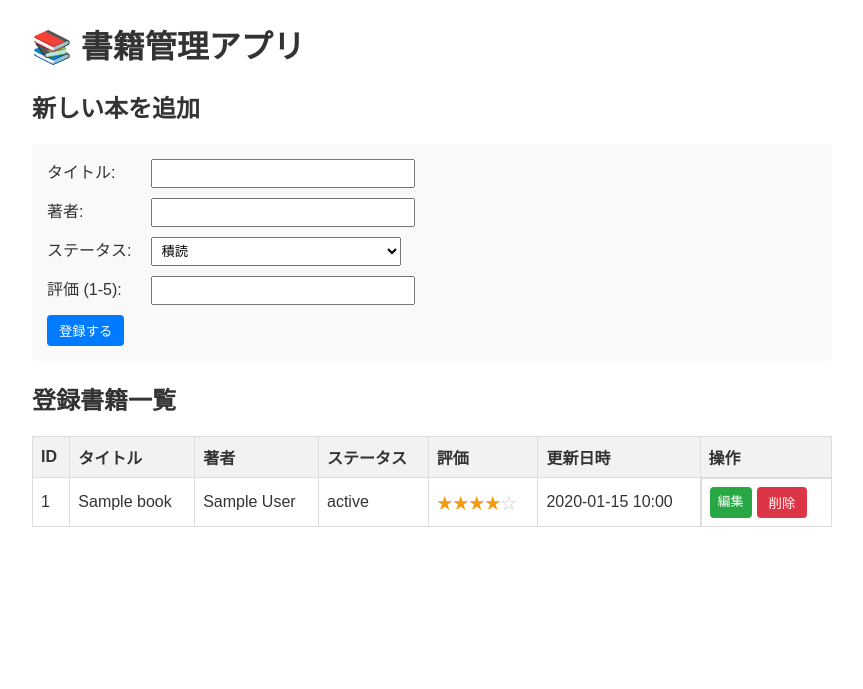
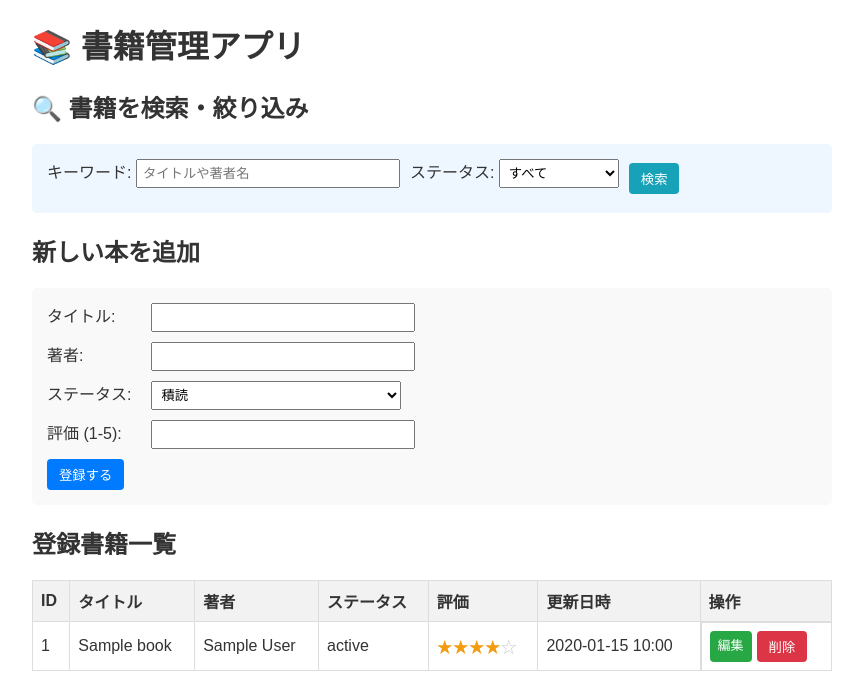
Before and after one commit to mysweetlatte201051/book-log-app, a Flask app: page / in a window 1280 px wide. Shown: the top 689 px of the page, without its empty margins (208-1071 px from the left). Run offline with Flask 3, Linux system fonts and the light colour scheme; a database or web service that is not in the repository returns one stand-in record (values such as "Sample title"); some libraries are stand-ins or nearby versions.

Commit message:
Feat: Add book search and filtering functionality

```diff
--- a/app.py
+++ b/app.py
@@ -16,13 +16,34 @@ def get_db_connection():
 
 @app.route("/")
 def index():
+    keyword = request.args.get("keyword", "").strip()
+    status = request.args.get("status", "").strip()
+
     conn = get_db_connection()
     cur = conn.cursor()
-    cur.execute("SELECT * FROM books ORDER BY id DESC;")
+
+    # 基本となる SQL クエリ
+    sql = "SELECT * FROM books WHERE 1=1"
+    params = []
+
+    # キーワード検索（タイトルまたは著者名にマッチ）
+    if keyword:
+        sql += " AND (title ILIKE %s OR author ILIKE %s)"
+        params.extend([f"%{keyword}%", f"%{keyword}%"])
+
+    # ステータス絞り込み
+    if status:
+        sql += " AND status = %s"
+        params.append(status)
+
+    sql += " ORDER BY id DESC;"
+
+    cur.execute(sql, params)
     books = cur.fetchall()
     cur.close()
     conn.close()
-    return render_template("index.html", books=books)
+
+    return render_template("index.html", books=books, keyword=keyword, status=status)
 
 @app.route("/add", methods=["POST"])
 def add_book():
--- a/templates/index.html
+++ b/templates/index.html
@@ -8,6 +8,27 @@
 </head>
 <body>
     <h1>📚 書籍管理アプリ</h1>
+
+    <h2>🔍 書籍を検索・絞り込み</h2>
+    <form action="/" method="GET" style="display: flex; gap: 10px; align-items: center; background: #eef7ff;">
+        <div>
+            <label for="search-keyword" style="width: auto;">キーワード:</label>
+            <input type="text" id="search-keyword" name="keyword" value="{{ keyword or '' }}" placeholder="タイトルや著者名">
+        </div>
+        <div>
+            <label for="search-status" style="width: auto;">ステータス:</label>
+            <select id="search-status" name="status" style="width: 120px;">
+                <option value="">すべて</option>
+                <option value="積読" {% if status == '積読' %}selected{% endif %}>積読</option>
+                <option value="読書中" {% if status == '読書中' %}selected{% endif %}>読書中</option>
+                <option value="読了" {% if status == '読了' %}selected{% endif %}>読了</option>
+            </select>
+        </div>
+        <button type="submit" style="background-color: #17a2b8;">検索</button>
+        {% if keyword or status %}
+            <a href="/" style="font-size: 13px; color: #6c757d; text-decoration: none;">クリア</a>
+        {% endif %}
+    </form>
 
     <h2>新しい本を追加</h2>
     <form action="{{ url_for('add_book') }}" method="POST">
```
Also changed, not shown: test_app.py (+22 -0 lines).
